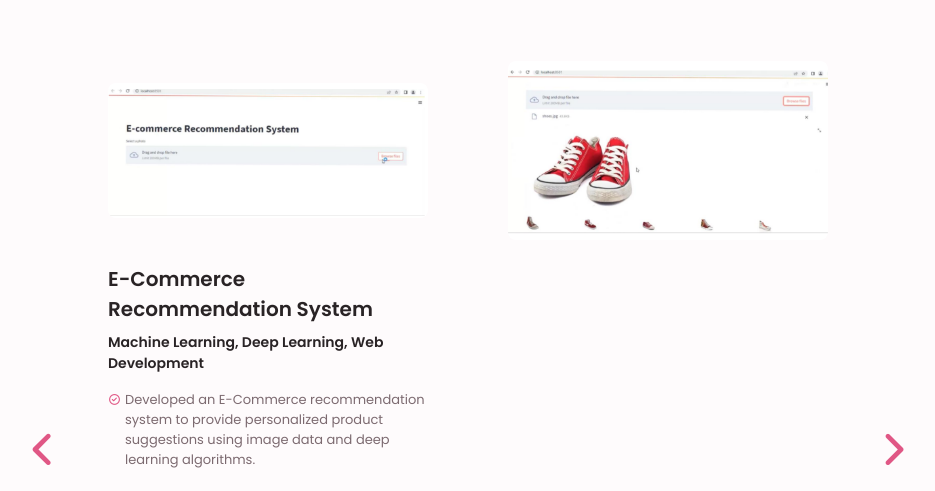
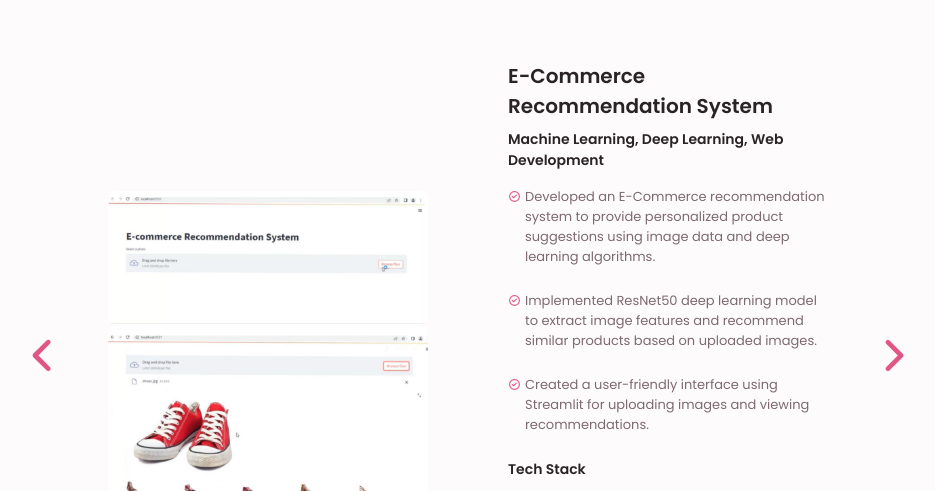
Before and after one commit to jillkaria2709/Portfolio, a plain HTML site: page index.html in a window 1280 px wide. Shown: the part 2816-3307 px from the top of the page, without its empty margins (172-1107 px from the left). Drawn offline with nearby package versions, Linux system fonts and the light colour scheme.

Commit message:
Update index.html

```diff
--- a/index.html
+++ b/index.html
@@ -851,11 +851,14 @@
 
                         <!--==================== E-COMMERCE RECOMMENDATION SYSTEM PROJECT ====================-->
             <div class="portfolio__content grid swiper-slide">
-                <!-- First Image -->
-                <img src="assets/img/Tech/ecommerce_1.png" alt="" class="portfolio__img">
+                <!-- Container for stacking images vertically -->
+                <div class="portfolio__img-container" style="display: flex; flex-direction: column; align-items: center;">
+                    <!-- First Image -->
+                    <img src="assets/img/Tech/ecommerce_1.png" alt="Ecommerce 1" class="portfolio__img">
 
-                <!-- Second Image -->
-                <img src="assets/img/Tech/ecommerce_2.png" alt="" class="portfolio__img">
+                    <!-- Second Image -->
+                    <img src="assets/img/Tech/ecommerce_2.png" alt="Ecommerce 2" class="portfolio__img">
+                </div>
 
                 <div class="portfolio__data">
                     <h3 class="portfolio__title">E-Commerce Recommendation System</h3>
@@ -890,8 +893,6 @@
                     </a>
                 </div>
             </div>
-
-
         </div>
 
         <!-- Add Arrows -->
```
